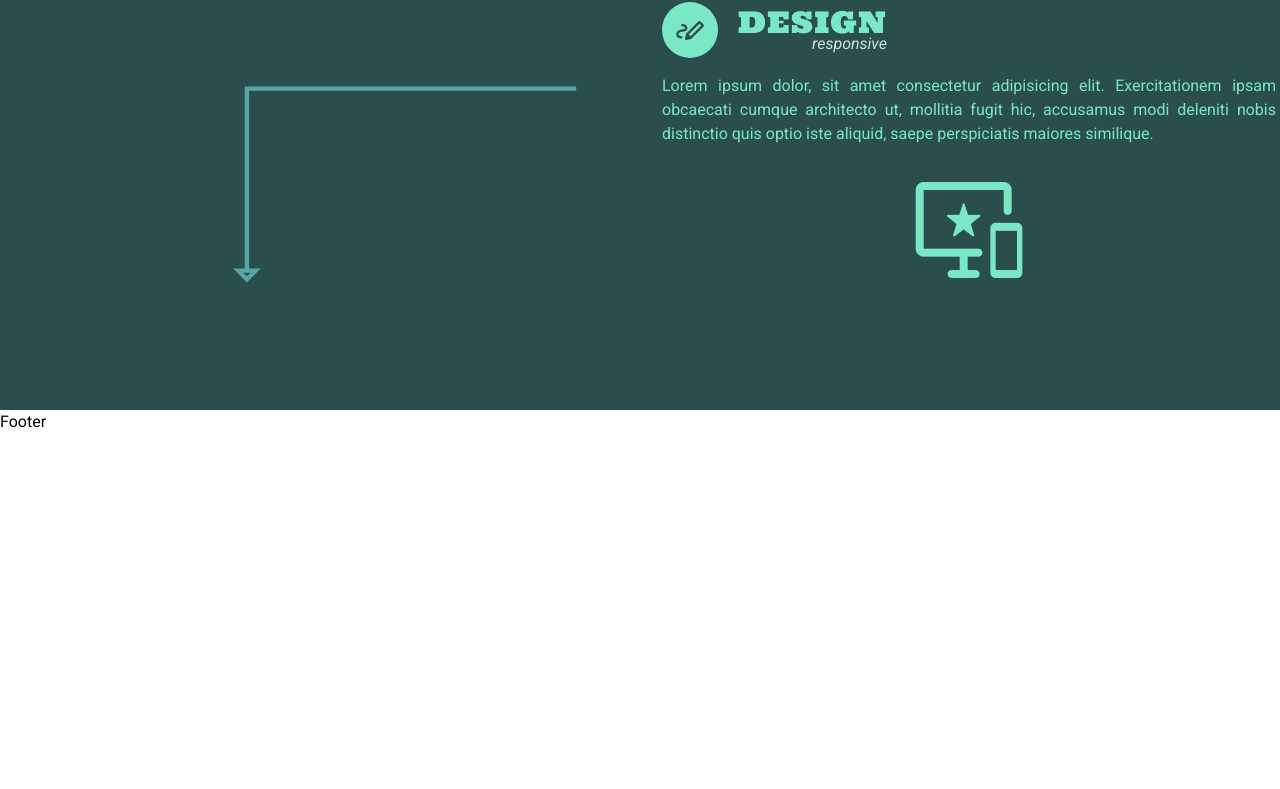
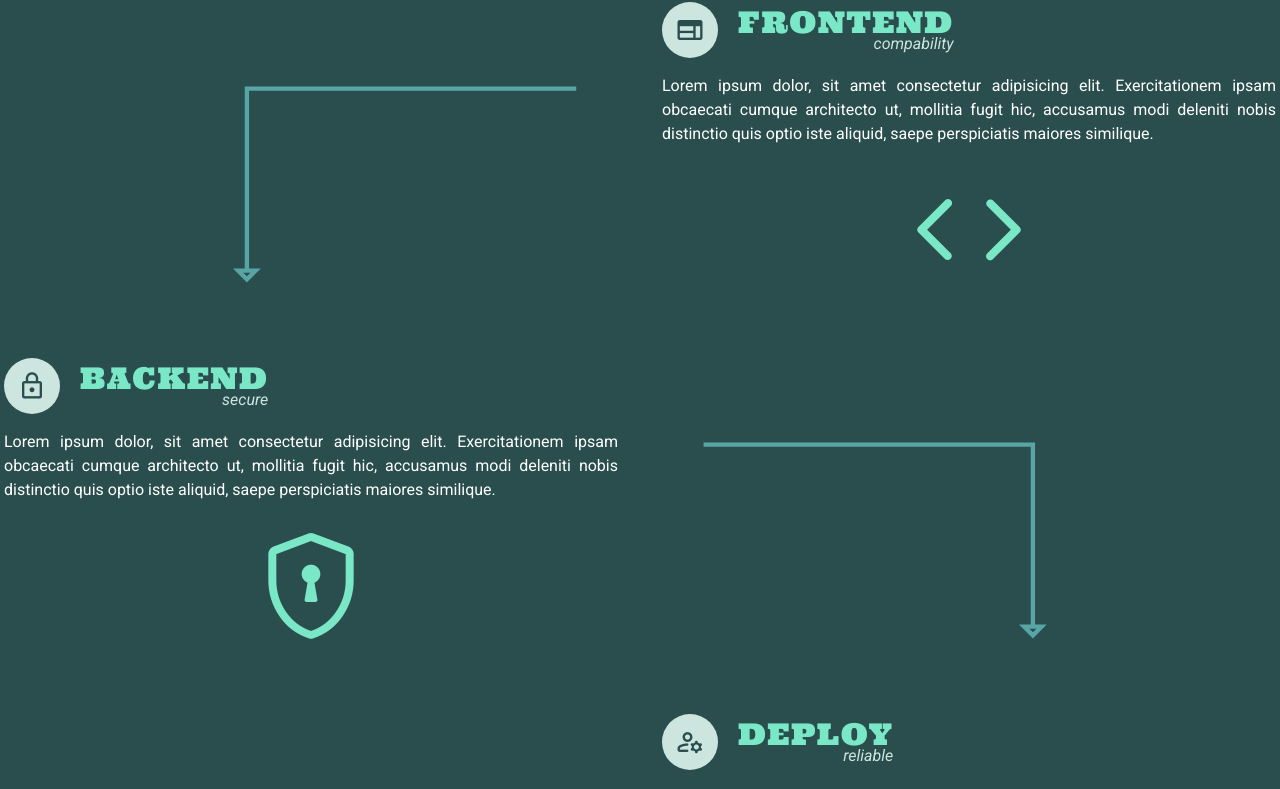
Before and after one commit to nawadeveloper/NawaCode, a React (Vite) app in the folder client/: page / in a window 1280 px wide. Shown: the part 1151-1940 px from the top of the page. Before the commit the page ends 1585 px from the top, so only its background shows below. Built offline with nearby package versions, Linux system fonts and the light colour scheme.

Commit message:
arrow animation completed

```diff
--- /dev/null
+++ b/client/src/components/designSets/ArrowSetting.tsx
@@ -0,0 +1,21 @@
+import ArrowSvg from "./ArrowSvg";
+
+const ArrowSetting = () => {
+  return (
+    <>
+      <div className="md:flex items-end hidden">
+        <ArrowSvg side="right" />
+      </div>
+
+      <div className="md:flex items-end justify-end hidden">
+        <ArrowSvg side="left" />
+      </div>
+
+      <div className="flex justify-center items-center md:hidden">
+        <ArrowSvg side="down" />
+      </div>
+    </>
+  );
+};
+
+export default ArrowSetting;
--- a/client/src/components/designSets/ArrowSvg.tsx
+++ b/client/src/components/designSets/ArrowSvg.tsx
@@ -1,4 +1,9 @@
 import { motion } from "framer-motion";
+
+const svgVariants = {
+  hidden: { opacity: 1 },
+  visible: { opacity: 1 },
+};
 
 const pathVariants = {
   hidden: { pathLength: 0 },
@@ -22,12 +27,16 @@ const ArrowSvg = ({ side }: arrowProps) => {
       ? "M400 40 H20 V250 H10 l10 10 l10 -10 h-10 10"
       : "M197 0 V250 H187 l10 10 l10 -10 h-10 10";
   return (
-    <svg
+    <motion.svg
       width="70%"
       height={side === "down" ? "50" : "260"}
       viewBox="0 0 400 300"
       fill="none"
       xmlns="http://www.w3.org/2000/svg"
+      variants={svgVariants}
+      initial="hidden"
+      whileInView="visible"
+      viewport={{ once: true, amount: 0.8 }}
     >
       <motion.path
         d={arrow}
@@ -35,10 +44,8 @@ const ArrowSvg = ({ side }: arrowProps) => {
         strokeWidth={side === "down" ? "20" : "5"}
         fill="transparent"
         variants={pathVariants}
-        initial="hidden"
-        animate="visible"
       />
-    </svg>
+    </motion.svg>
   );
 };
 
--- a/client/src/components/designSets/ProcessStep.tsx
+++ b/client/src/components/designSets/ProcessStep.tsx
@@ -9,7 +9,7 @@ const ProcessStep = (props: processProps) => {
   return (
     <div className="text-nawa-200 px-6 md:px-0">
       <div className="flex gap-5 items-center mb-4">
-        <div className="w-14 h-14 bg-nawa-200 rounded-full grid place-items-center">
+        <div className="w-14 h-14 bg-nawa-100 rounded-full grid place-items-center">
           <span className="material-symbols-rounded text-nawa-400 text-3xl">
             {props.icon}
           </span>
@@ -23,7 +23,7 @@ const ProcessStep = (props: processProps) => {
           </span>
         </div>
       </div>
-      <p className="text-justify">{props.detail}</p>
+      <p className="text-justify text-white">{props.detail}</p>
 
       <div className="flex justify-center py-5">
         <span className="material-symbols-rounded text-9xl">
--- a/client/src/components/sections/DesignProcess.tsx
+++ b/client/src/components/sections/DesignProcess.tsx
@@ -1,5 +1,6 @@
+import ArrowSetting from "../designSets/ArrowSetting";
+import ProcessStep from "../designSets/ProcessStep";
 import ArrowSvg from "../designSets/ArrowSvg";
-import ProcessStep from "../designSets/ProcessStep";
 
 const DesignProcess = () => {
   return (
@@ -13,24 +14,35 @@ const DesignProcess = () => {
           detail="Lorem ipsum dolor, sit amet consectetur adipisicing elit. Exercitationem ipsam obcaecati cumque architecto ut, mollitia fugit hic, accusamus modi deleniti nobis distinctio quis optio iste aliquid, saepe perspiciatis maiores similique."
         />
 
-        <div className="md:flex items-end hidden">
-          <ArrowSvg side="right" />
-        </div>
+        <ArrowSetting />
 
-        <div className="md:flex items-end justify-end hidden">
-          <ArrowSvg side="left" />
-        </div>
+        <ProcessStep
+          icon="Web"
+          figure="code"
+          title="frontend"
+          mini_title="compability"
+          detail="Lorem ipsum dolor, sit amet consectetur adipisicing elit. Exercitationem ipsam obcaecati cumque architecto ut, mollitia fugit hic, accusamus modi deleniti nobis distinctio quis optio iste aliquid, saepe perspiciatis maiores similique."
+        />
 
         <div className="flex justify-center items-center md:hidden">
           <ArrowSvg side="down" />
         </div>
 
         <ProcessStep
-          icon="stylus_note"
-          figure="important_devices"
-          title="design"
-          mini_title="responsive"
+          icon="lock"
+          figure="encrypted"
+          title="backend"
+          mini_title="secure"
           detail="Lorem ipsum dolor, sit amet consectetur adipisicing elit. Exercitationem ipsam obcaecati cumque architecto ut, mollitia fugit hic, accusamus modi deleniti nobis distinctio quis optio iste aliquid, saepe perspiciatis maiores similique."
+        />
+        <ArrowSetting />
+
+        <ProcessStep
+          icon="manage_accounts"
+          figure="folder_managed"
+          title="deploy"
+          mini_title="reliable"
+          detail="Lorem ipsum, dolor sit amet consectetur adipisicing elit. Qui asperiores dolorum natus repellat laudantium quod earum voluptatibus modi adipisci alias consequatur culpa molestias, laborum dolorem, ipsa tenetur omnis pariatur ipsam."
         />
       </div>
     </div>
--- a/client/src/components/sections/Header.tsx
+++ b/client/src/components/sections/Header.tsx
@@ -1,3 +1,4 @@
+import { Link } from "react-router-dom";
 import logo from "../../assets/logo.png";
 import Nav from "../navigation/Nav";
 
@@ -5,10 +6,12 @@ const Header = () => {
   return (
     <div className="bg-nawa-500 text-nawa-100 header_gradient relative">
       <div className="display_size py-2 flex justify-between">
-        <div className="flex items-center gap-2">
-          <img width={40} height={40} src={logo} alt="N" />
-          <span>NawaCode</span>
-        </div>
+        <Link to="/">
+          <div className="flex items-center gap-2">
+            <img width={40} height={40} src={logo} alt="N" />
+            <span>NawaCode</span>
+          </div>
+        </Link>
         <Nav />
       </div>
     </div>
```
